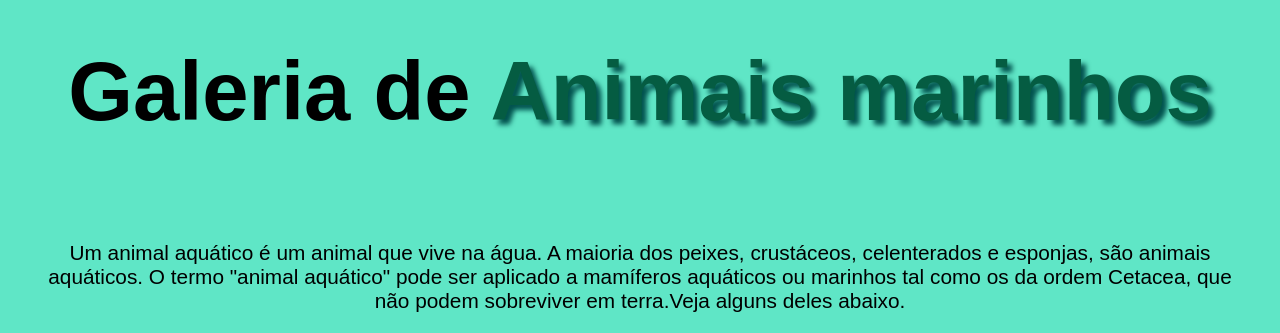
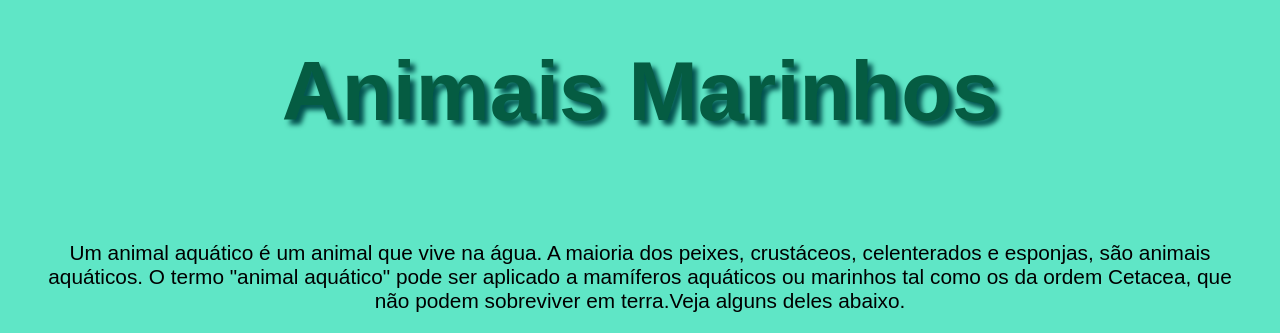
Before and after one commit to Fernandamendonca07/animaismarinhos, a plain HTML site: page index.html in a window 1280 px wide. Shown: the top 333 px of the page. Drawn offline with nearby package versions, Linux system fonts and the light colour scheme.

Commit message:
Update index.html

```diff
--- a/index.html
+++ b/index.html
@@ -11,7 +11,7 @@
 
      <header class="main-header">
 
-        <h1>Galeria de <span>Animais marinhos</span></h1>
+        <h1> <span>Animais Marinhos</span></h1>
          <p>Um animal aquático é um animal que vive na água. A maioria dos peixes, crustáceos, celenterados e esponjas, são animais aquáticos. O termo "animal aquático" pode ser aplicado a mamíferos aquáticos ou marinhos tal como os da ordem Cetacea, que não podem sobreviver em terra.Veja alguns deles abaixo.</p>
      </header>
 
```
